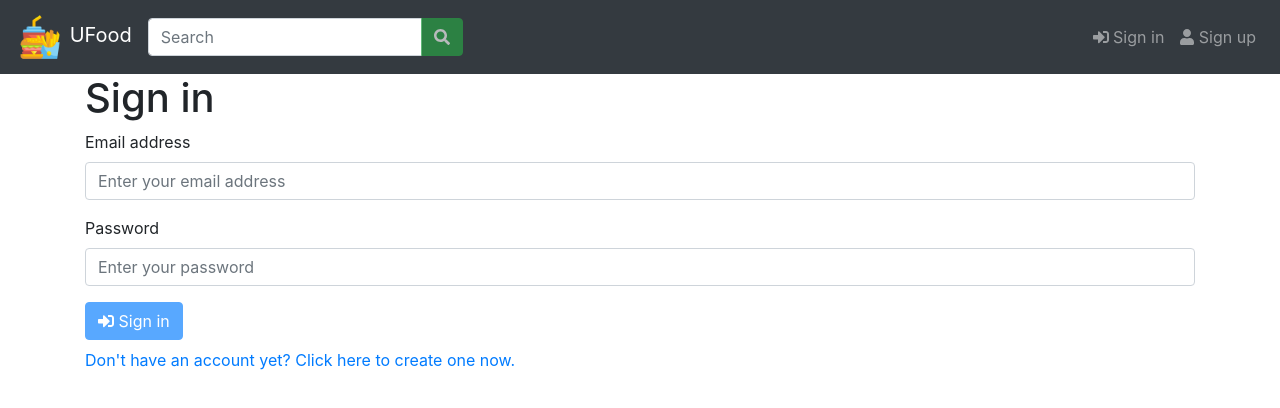
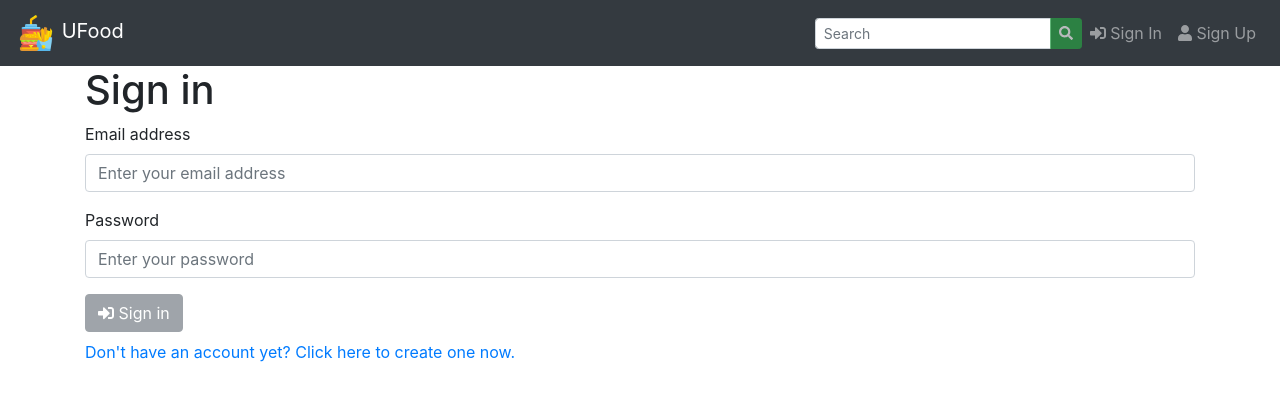
Before and after one commit to SWilDeV/Ufood_Ulaval, a Vue app: page /signin in a window 1280 px wide. Shown: the top 408 px of the page. Built offline with nearby package versions, Linux system fonts and the light colour scheme.

Commit message:
Gravatar ; refactor navigation and IconButton.

```diff
--- a/package.json
+++ b/package.json
@@ -17,6 +17,7 @@
     "core-js": "^3.6.5",
     "uuid": "^8.3.2",
     "vue": "^2.6.12",
+    "vue-gravatar": "^1.4.1",
     "vue-i18n": "^8.24.1",
     "vue-router": "^3.5.1",
     "vuex": "^3.6.2",
--- a/src/App.vue
+++ b/src/App.vue
@@ -1,17 +1,17 @@
 <template>
   <div id="app">
-    <nav-menu></nav-menu>
-    <router-view></router-view>
+    <navbar />
+    <router-view />
   </div>
 </template>
 
 <script>
-import Navigation from '@/components/Navigation'
+import Navbar from '@/components/Navigation/Navbar.vue'
 
 export default {
   name: 'app',
   components: {
-    'nav-menu': Navigation
+    Navbar
   }
 }
 </script>
--- a/src/components/Navigation.vue
+++ /dev/null
@@ -1,54 +0,0 @@
-<template>
-  <b-navbar toggleable="lg" type="dark" variant="dark">
-    <b-navbar-brand :to="{ name: 'Home' }">
-      <img src="@/assets/logo.png" height="48" alt="UFood Logo" />
-      UFood
-    </b-navbar-brand>
-    <b-navbar-toggle target="nav-collapse" />
-    <b-collapse id="nav-collapse" is-nav>
-      <Search v-if="$route.name !== 'Home'" />
-      <ul class="navbar-nav ml-auto">
-        <template v-if="user">
-          <li class="navbar-text">
-            {{ $t('navigation.welcome', { name: user.name }) }}
-          </li>
-          <li class="nav-item">
-            <icon-link icon="user" name="User" text="navigation.profile" class="nav-link" />
-          </li>
-          <li class="nav-item">
-            <icon-link
-              icon="sign-out-alt"
-              name="SignOut"
-              text="navigation.signOut"
-              class="nav-link"
-            />
-          </li>
-        </template>
-        <template v-else>
-          <li class="nav-item">
-            <icon-link icon="sign-in-alt" name="SignIn" text="navigation.signIn" class="nav-link" />
-          </li>
-          <li class="nav-item">
-            <icon-link icon="user" name="SignUp" text="navigation.signUp" class="nav-link" />
-          </li>
-        </template>
-      </ul>
-    </b-collapse>
-  </b-navbar>
-</template>
-
-<script>
-import { mapState } from 'vuex'
-import IconLink from '@/components/shared/IconLink.vue'
-import Search from '@/components/Navigation/Search.vue'
-
-export default {
-  components: {
-    IconLink,
-    Search
-  },
-  computed: {
-    ...mapState(['user'])
-  }
-}
-</script>
--- /dev/null
+++ b/src/components/Navigation/Navbar.vue
@@ -0,0 +1,65 @@
+<template>
+  <b-navbar toggleable="lg" type="dark" variant="dark">
+    <b-navbar-brand :to="{ name: 'Home' }">
+      <img src="@/assets/logo.png" alt="UFood Logo" height="40" />
+      UFood
+    </b-navbar-brand>
+    <b-navbar-toggle target="nav-collapse" />
+    <b-collapse id="nav-collapse" is-nav>
+      <b-navbar-nav v-if="user">
+        <b-nav-item href="#">
+          <!-- TODO: voir la liste des utilisateurs ref#61 -->
+          Membres
+        </b-nav-item>
+      </b-navbar-nav>
+      <b-navbar-nav class="ml-auto">
+        <Search v-if="$route.name !== 'Home'" />
+        <b-nav-item-dropdown right v-if="user">
+          <template #button-content>
+            <!-- TODO: en mobile la taille ne doit pas être fixée -->
+            <v-gravatar class="rounded-circle" :email="user.email" size="40" />
+          </template>
+          <b-dropdown-item href="#">
+            <!-- TODO: navigation au profil public ref#64 -->
+            <strong v-text="user.name" />
+            <br />
+            <span v-text="user.email" />
+          </b-dropdown-item>
+          <b-dropdown-divider />
+          <b-dropdown-item :to="{ name: 'User' }">
+            <font-awesome-icon icon="user" />
+            {{ $t('navigation.profile') }}
+          </b-dropdown-item>
+          <b-dropdown-item :to="{ name: 'SignOut' }">
+            <font-awesome-icon icon="sign-out-alt" />
+            {{ $t('navigation.signOut') }}
+          </b-dropdown-item>
+        </b-nav-item-dropdown>
+        <template v-else>
+          <b-nav-item :to="{ name: 'SignIn' }">
+            <font-awesome-icon icon="sign-in-alt" />
+            {{ $t('navigation.signIn') }}
+          </b-nav-item>
+          <b-nav-item :to="{ name: 'SignUp' }">
+            <font-awesome-icon icon="user" />
+            {{ $t('navigation.signUp') }}
+          </b-nav-item>
+        </template>
+      </b-navbar-nav>
+    </b-collapse>
+  </b-navbar>
+</template>
+
+<script>
+import { mapState } from 'vuex'
+import Search from '@/components/Navigation/Search.vue'
+
+export default {
+  components: {
+    Search
+  },
+  computed: {
+    ...mapState(['user'])
+  }
+}
+</script>
--- a/src/components/Navigation/Search.vue
+++ b/src/components/Navigation/Search.vue
@@ -1,22 +1,19 @@
 <template>
-  <form class="form-inline" @submit.prevent="submit">
-    <div class="input-group">
-      <input
-        type="text"
-        class="form-control"
-        :placeholder="$t('navigation.searchPlaceholder')"
-        v-model="search"
-      />
-      <div class="input-group-append">
+  <b-nav-form @submit.prevent="submit">
+    <!-- TODO: supporter la recherche d'usagers en mode connecté ref#61 -->
+    <b-input-group>
+      <b-form-input size="sm" v-model="search" :placeholder="$t('navigation.searchPlaceholder')" />
+      <b-input-group-append>
         <icon-button
+          icon="search"
+          size="sm"
           type="submit"
-          icon="search"
-          class="btn btn-success"
+          variant="success"
           :disabled="!Boolean(search)"
         />
-      </div>
-    </div>
-  </form>
+      </b-input-group-append>
+    </b-input-group>
+  </b-nav-form>
 </template>
 
 <script>
--- a/src/components/shared/IconButton.vue
+++ b/src/components/shared/IconButton.vue
@@ -1,8 +1,8 @@
 <template>
-  <button :type="type">
+  <b-button :size="size" :type="type" :variant="variant">
     <font-awesome-icon :icon="icon" />
-    {{ displayText }}
-  </button>
+    {{ $t(text) }}
+  </b-button>
 </template>
 
 <script>
@@ -12,18 +12,10 @@ export default {
       type: String,
       required: true
     },
-    text: {
-      type: String
-    },
-    type: {
-      type: String,
-      default: 'button'
-    }
-  },
-  computed: {
-    displayText() {
-      return this.$i18n.t(this.text) || this.text
-    }
+    size: String,
+    text: String,
+    type: String,
+    variant: String
   }
 }
 </script>
--- a/src/components/shared/IconLink.vue
+++ /dev/null
@@ -1,29 +0,0 @@
-<template>
-  <router-link :to="{ name }">
-    <font-awesome-icon :icon="icon" />
-    {{ displayText }}
-  </router-link>
-</template>
-
-<script>
-export default {
-  props: {
-    icon: {
-      type: String,
-      required: true
-    },
-    name: {
-      type: String,
-      required: true
-    },
-    text: {
-      type: String
-    }
-  },
-  computed: {
-    displayText() {
-      return this.$i18n.t(this.text) || this.text
-    }
-  }
-}
-</script>
--- a/src/i18n/en-US.json
+++ b/src/i18n/en-US.json
@@ -17,10 +17,9 @@
   "navigation": {
     "profile": "User Profile",
     "searchPlaceholder": "Search",
-    "signIn": "Sign in",
-    "signOut": "Sign out",
-    "signUp": "Sign up",
-    "welcome": "Welcome, {name}!"
+    "signIn": "Sign In",
+    "signOut": "Sign Out",
+    "signUp": "Sign Up"
   },
   "restaurant": {
     "favorite": "Favorite",
@@ -68,13 +67,11 @@
     "send": "Send",
     "title": "Write a review"
   },
-
   "visits": {
     "date": "Date",
     "rating": "Rating",
     "restaurant": "Restaurant"
-},
-
+  },
   "weekDays": {
     "sunday": "Sunday",
     "monday": "Monday",
@@ -83,6 +80,5 @@
     "thursday": "Thursday",
     "friday": "Friday",
     "saturday": "Saturday"
-
   }
 }
--- a/src/main.js
+++ b/src/main.js
@@ -1,5 +1,6 @@
 import Vue from 'vue'
 import App from './App.vue'
+import Gravatar from 'vue-gravatar'
 import i18n from './i18n'
 import router from './router'
 import store from './store'
@@ -7,6 +8,7 @@ import '@/config/bootstrap'
 import '@/config/fontAwesome'
 
 Vue.config.productionTip = false
+Vue.component('v-gravatar', Gravatar)
 
 new Vue({
   i18n,
```
Also changed, not shown: 1 other file (tests, documents, lock files or other folders).
